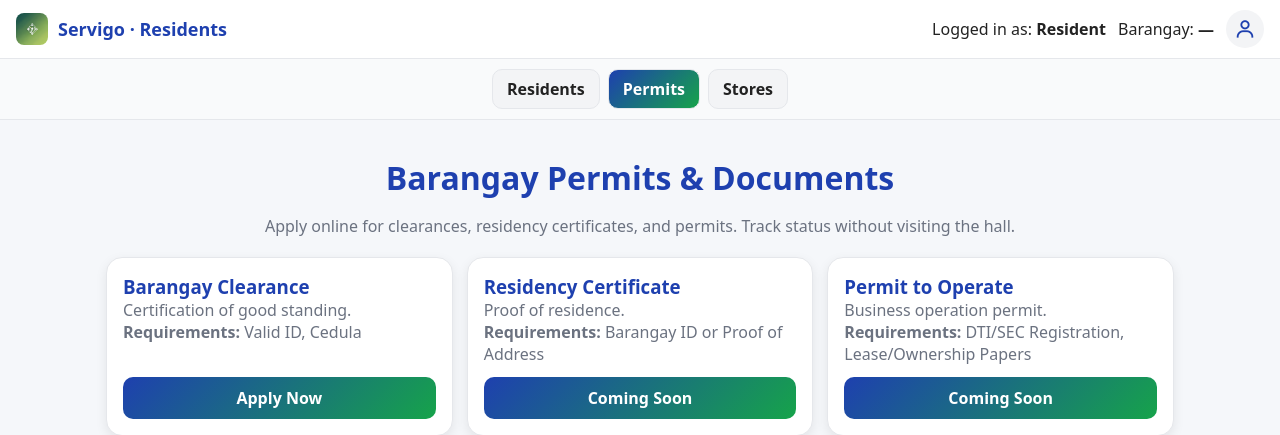
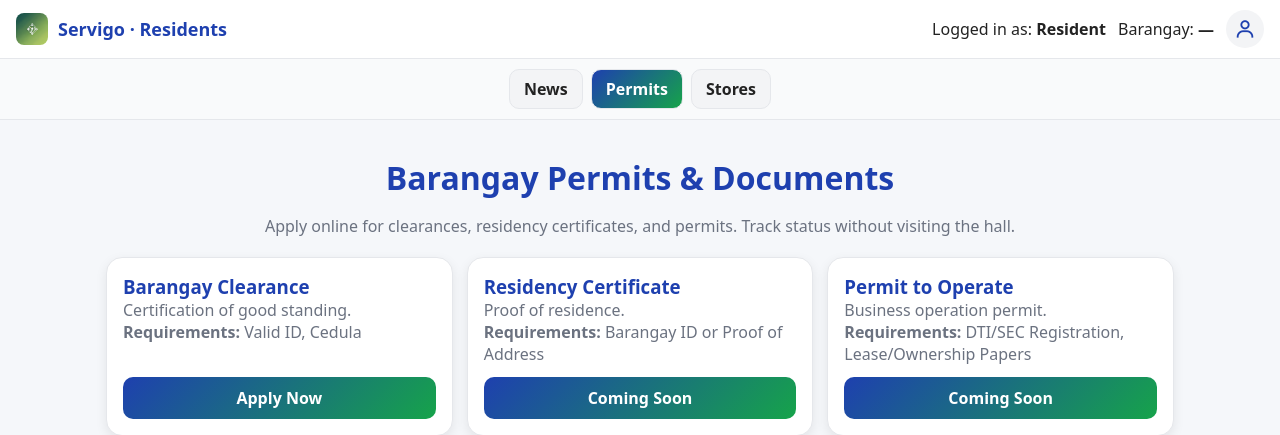
Before and after one commit to canefly/Servigo--Baranggay-App, a PHP site: page /permitsPage.php in a window 1280 px wide. Shown: the top 435 px of the page. Run offline with PHP 8.4, Linux system fonts and the light colour scheme; some libraries are stand-ins or nearby versions.

Commit message:
fix: Update tab label from 'Residents' to 'News' in permitsPage.php and storesPage.php

```diff
--- a/RESIDENTS/permitsPage.php
+++ b/RESIDENTS/permitsPage.php
@@ -137,7 +137,7 @@
 <?php include 'INCLUDES/topbar.php'; ?>
 
 <nav class="navtabs">
-  <a href="residentsPage.php" class="tabbtn">Residents</a>
+  <a href="residentsPage.php" class="tabbtn">News</a>
   <a href="permitsPage.php" class="tabbtn active">Permits</a>
   <a href="storesPage.php" class="tabbtn">Stores</a>
 </nav>
@@ -274,7 +274,6 @@ document.getElementById('applyForm').addEventListener('submit',async e=>{
     email: EMAIL || form.email.value,
     phone: form.phone.value,
     barangay_name: BARANGAY,
-    permit_type: form.permit_type.value,
     status: "Pending"
   };
   const res=await fetch(`${SUPABASE_URL}/rest/v1/barangay_clearance_requests`,{
--- a/RESIDENTS/storesPage.php
+++ b/RESIDENTS/storesPage.php
@@ -86,7 +86,7 @@ footer{color:var(--muted);text-align:center;padding:20px 12px;font-size:14px}
 <?php include 'INCLUDES/topbar.php'; ?>
 <!-- Nav Tabs -->
 <nav class="navtabs">
-  <a href="residentsPage.php" class="tabbtn">Residents</a>
+  <a href="residentsPage.php" class="tabbtn">News</a>
   <a href="permitsPage.php" class="tabbtn">Permits</a>
   <a href="storesPage.php" class="tabbtn active">Stores</a>
 </nav>
```
